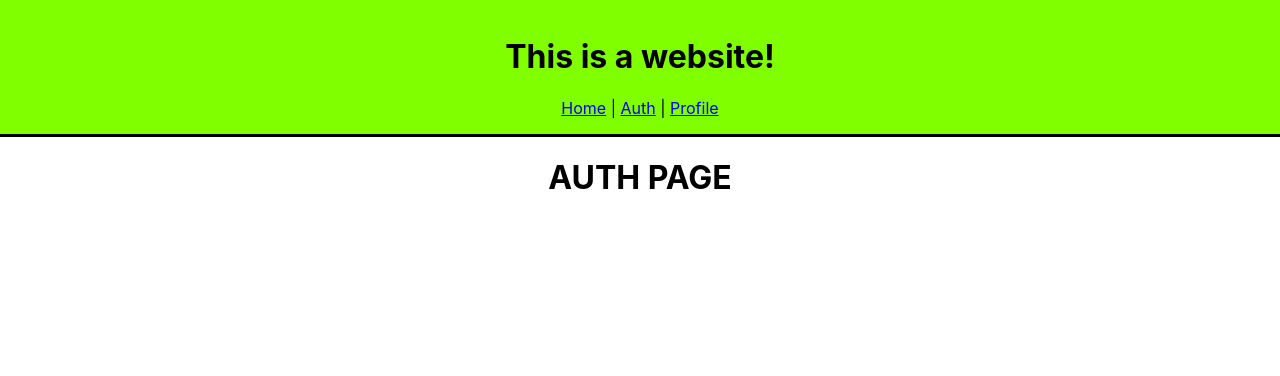
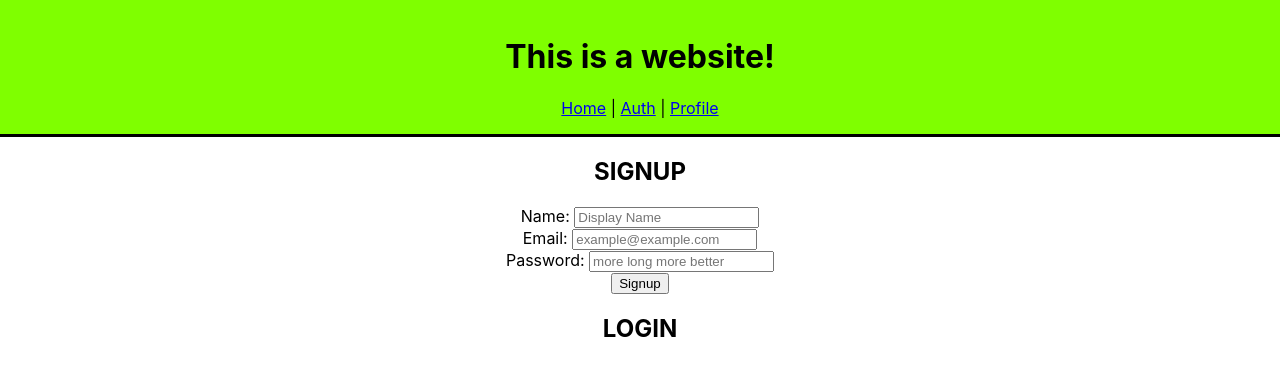
Before and after one commit to sameghosts/mern-auth-client, a React (Create React App) app: page /auth in a window 1280 px wide. Shown: the top 376 px of the page. Built offline with nearby package versions, Linux system fonts and the light colour scheme.

Commit message:
11:02 before axios

```diff
--- a/src/components/Pages/Auth.js
+++ b/src/components/Pages/Auth.js
@@ -1,7 +1,11 @@
+import Login from '../partials/Login';
+import Signup from '../partials/Signup';
+
 const Auth = (props) => {
   return(
-    <div>
-      <h1>AUTH PAGE</h1>
+    <div className="auth-panel">
+      <Signup />
+      <Login />
     </div>
   );
 };
--- a/src/components/partials/Signup.js
+++ b/src/components/partials/Signup.js
@@ -1,7 +1,48 @@
+import { useState } from 'react';
+
+
 const Signup = (props) => {
+  const [name, setName] = useState('');
+  const [email, setEmail] = useState('');
+  const [password, setPassword ] = useState('');
+  // TODO: add form password validation
+  const handleSubmit = e => {
+    e.preventDefault();
+    console.log(`Sending up the new user data`, {name, email, password})
+  }
   return(
     <section>
-      <h1>SIGNUP</h1>
+      <h2>SIGNUP</h2>
+      <form onSubmit={handleSubmit}>
+        <div className="form-elem">
+          <label htmlFor="name">Name:   </label>
+          <input
+            type="text"
+            name="name"
+            placeholder="Display Name"
+            onChange={e => setName(e.target.value)}
+          />
+        </div>
+        <div className="form-elem">
+          <label htmlFor="email">Email:   </label>
+          <input
+            type="email"
+            name="email"
+            placeholder="example@example.com"
+            onChange={e => setEmail(e.target.value)}
+          />
+        </div>
+        <div className="form-elem">
+          <label htmlFor="password">Password:   </label>
+          <input
+            type="password"
+            name="password"
+            placeholder="more long more better"
+            onChange={e => setPassword(e.target.value)}
+          />
+        </div>
+        <input type="submit" value="Signup" />
+      </form>
     </section>
   );
 };
```
